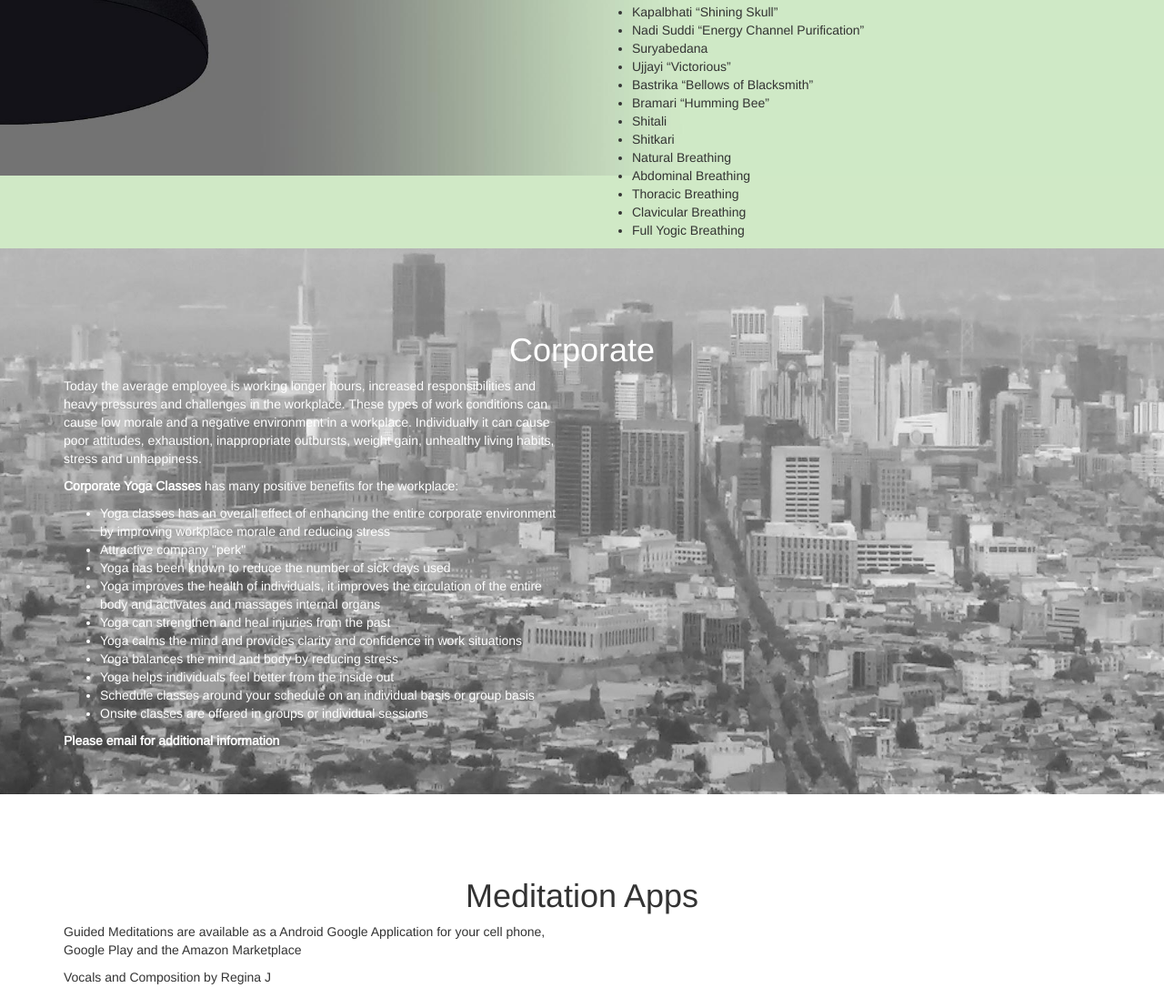
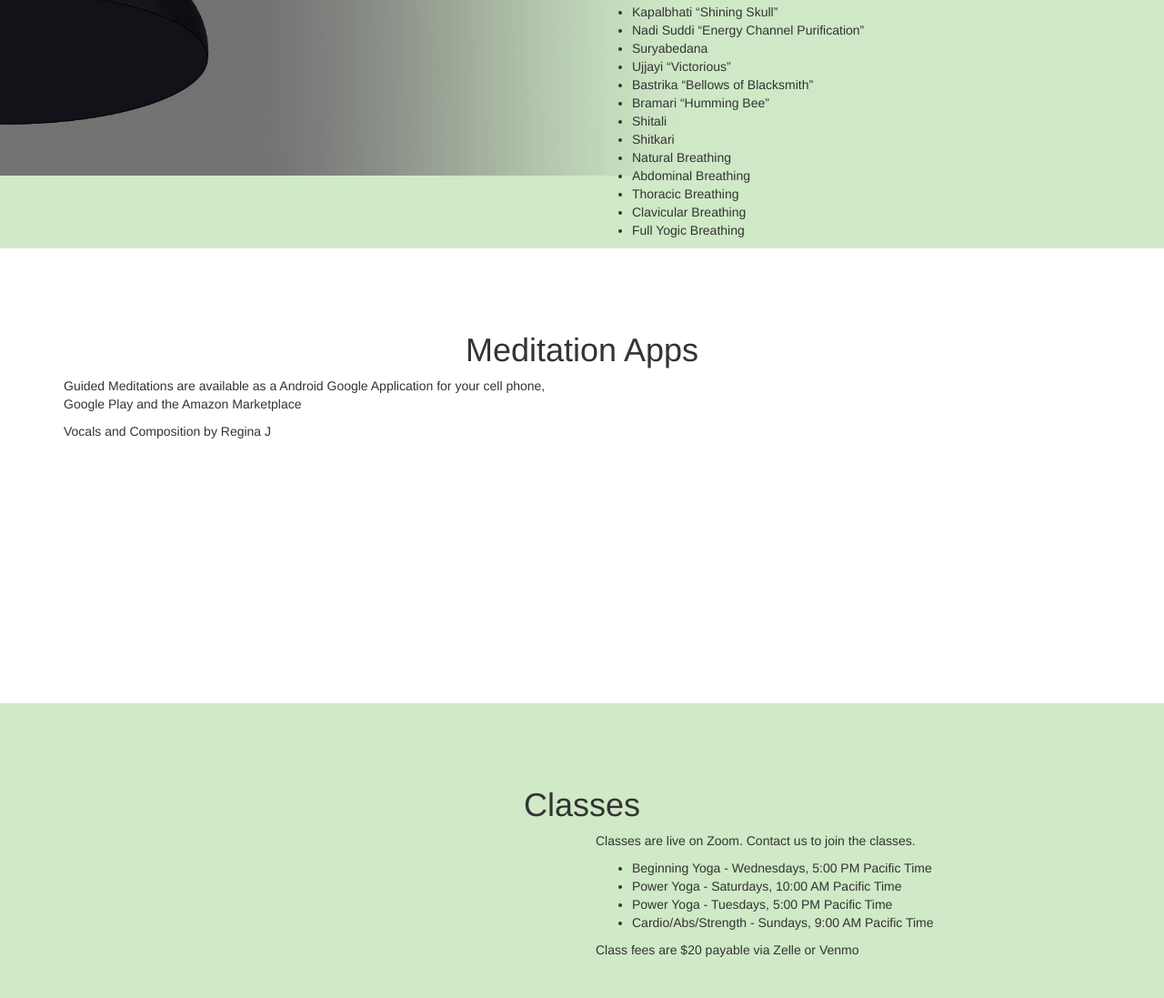
Before and after one commit to jrbrayjr2006/yoga-avani-web, a plain HTML site: page index.html in a window 1280 px wide. Shown: the part 1615-2712 px from the top of the page at 91% size. Drawn offline with nearby package versions, Linux system fonts and the light colour scheme; a script that the page names is missing.

Commit message:
Removed corporate section

```diff
--- a/index.html
+++ b/index.html
@@ -29,7 +29,6 @@
                         <li><a href="#home" class="home">Home</a></li>
                         <li><a href="#yoga" class="page-scroll">Yoga</a></li>
                         <li><a href="#breathing" class="page-scroll">Breathing</a></li>
-                        <li><a href="#corporate" class="page-scroll">Corporate</a></li>
                         <li><a href="#products" class="page-scroll">Meditation Apps</a></li>
                         <li><a href="#guidance" class="page-scroll">Guidance</a></li>
                         <li><a href="#testimonials" class="page-scroll">Testimonials</a></li>
@@ -136,43 +135,6 @@
                         <li>Full Yogic Breathing</li>
                     </ul>
                 </div>
-            </div>
-        </div>
-    </section>
-
-    <section id="corporate" class="content parallax">
-        <!--  -->
-        <div class="container">
-            <div class="row">
-                <div class="col-md-12">
-                    <h1 class="yoga-sub-heading">Corporate</h1>
-                </div>
-            </div>
-            <div class="row">
-                <div class="col-md-6">
-                    <p>
-                        Today the average employee is working longer hours, increased responsibilities and heavy pressures and challenges in the workplace.  These types of work conditions can cause low morale and a negative environment in a workplace.  Individually it can cause poor attitudes, exhaustion, inappropriate outbursts, weight gain, unhealthy living habits, stress and unhappiness.
-                    </p>
-                    <p>
-                        <strong>Corporate Yoga Classes</strong> has many positive benefits for the workplace:
-                    </p>
-                    <ul>
-                        <li>Yoga classes has an overall effect of enhancing the entire corporate environment by improving workplace morale and reducing stress</li>
-                        <li>Attractive company "perk"</li>
-                        <li>Yoga has been known to reduce the number of sick days used</li>
-                        <li>Yoga improves the health of individuals, it improves the circulation of the entire body and activates and massages internal organs</li>
-                        <li>Yoga can strengthen and heal injuries from the past</li>
-                        <li>Yoga calms the mind and provides clarity and confidence in work situations</li>
-                        <li>Yoga balances the mind and body by reducing stress</li>
-                        <li>Yoga helps individuals feel better from the inside out</li>
-                        <li>Schedule classes around your schedule on an individual basis or group basis</li>
-                        <li>Onsite classes are offered in groups or individual sessions</li>
-                    </ul>
-                    <p>
-                        <strong>Please email for additional information</strong>
-                    </p>
-                </div>
-                <div class="col-md-6"></div>
             </div>
         </div>
     </section>
```
